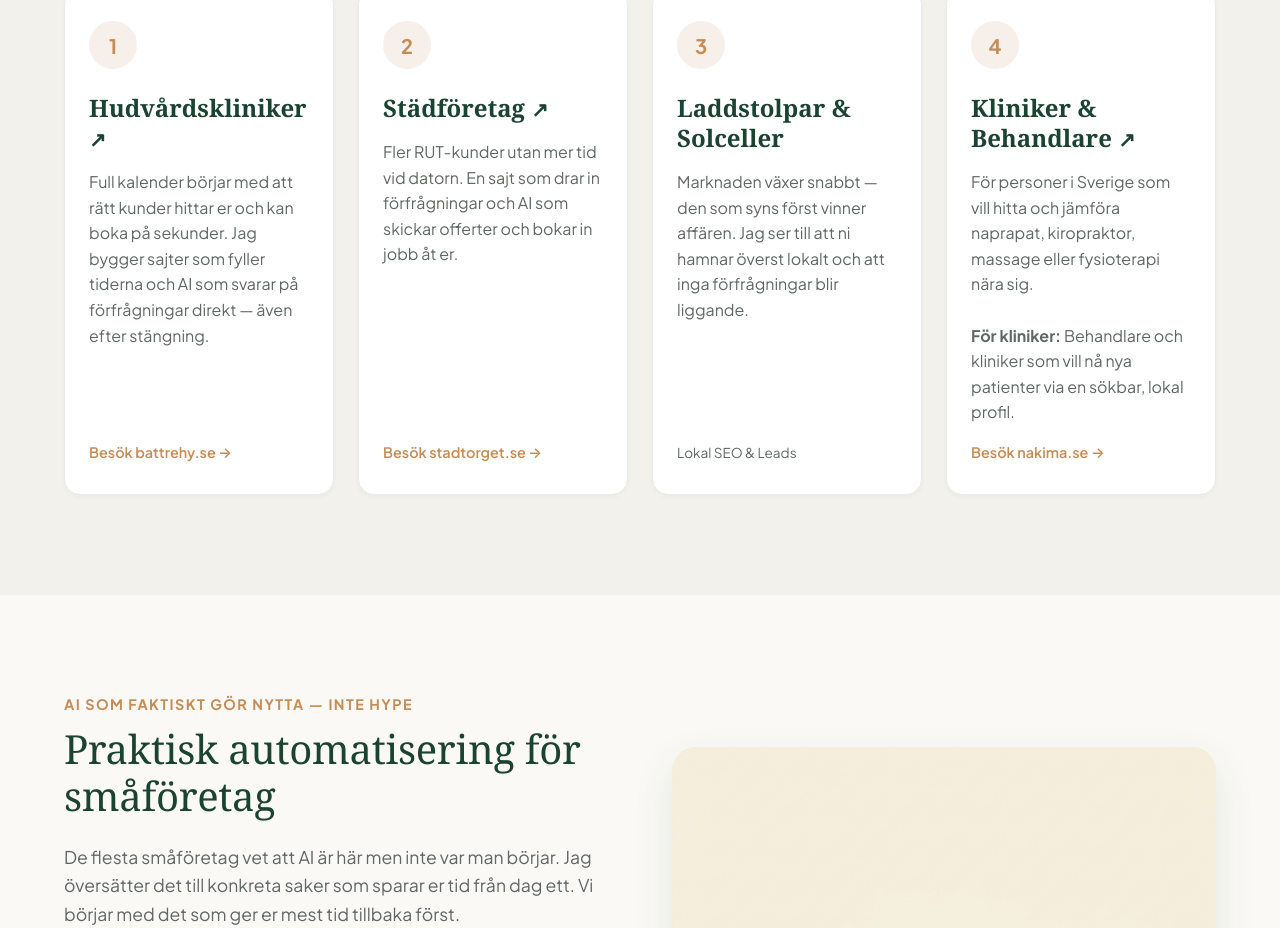
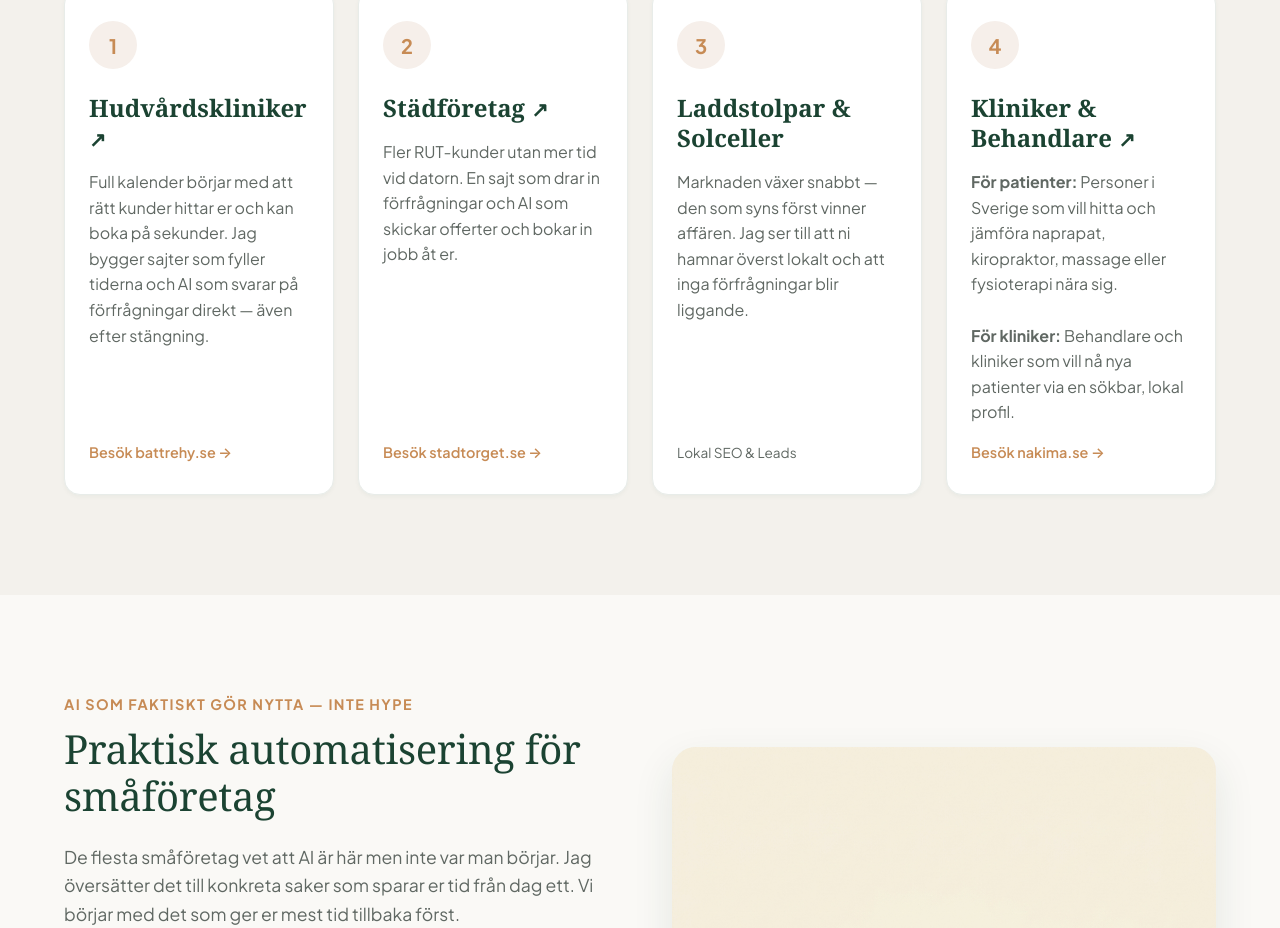
Before and after one commit to goranbillingskog-maker/billingskog, a Next.js app: page / in a window 1280 px wide. Shown: the part 962-1890 px from the top of the page. Built offline with nearby package versions, Linux system fonts and the light colour scheme.

Commit message:
Update Nakima description: Add 'För patienter:' prefix

```diff
--- a/src/app/page.js
+++ b/src/app/page.js
@@ -110,7 +110,7 @@ export default function Home() {
                 </a>
               </h3>
               <p className="card-text">
-                För personer i Sverige som vill hitta och jämföra naprapat, kiropraktor, massage eller fysioterapi nära sig.<br /><br />
+                <strong>För patienter:</strong> Personer i Sverige som vill hitta och jämföra naprapat, kiropraktor, massage eller fysioterapi nära sig.<br /><br />
                 <strong>För kliniker:</strong> Behandlare och kliniker som vill nå nya patienter via en sökbar, lokal profil.
               </p>
               <div style={{ marginTop: 'auto', paddingTop: '16px' }}>
```
